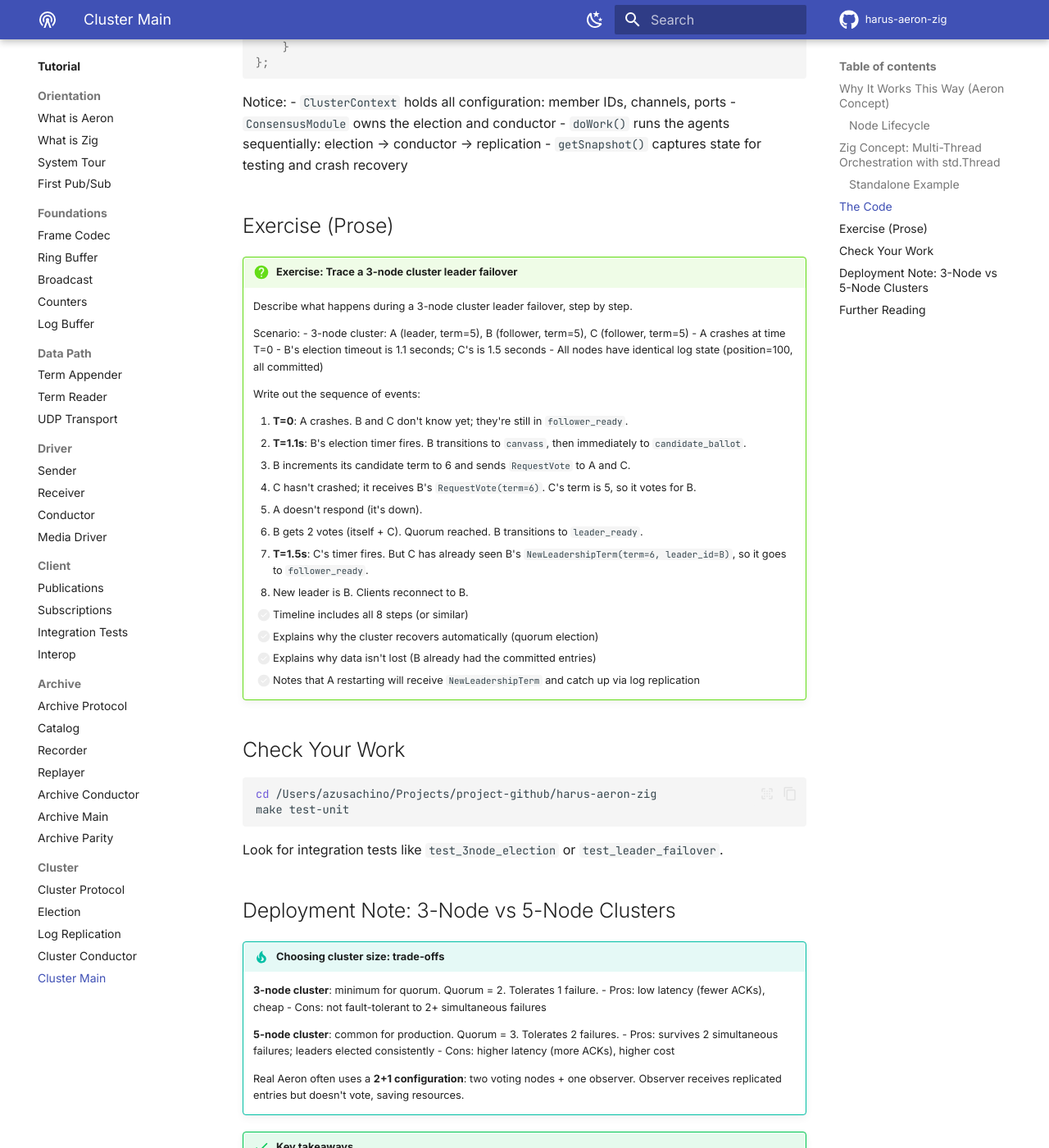
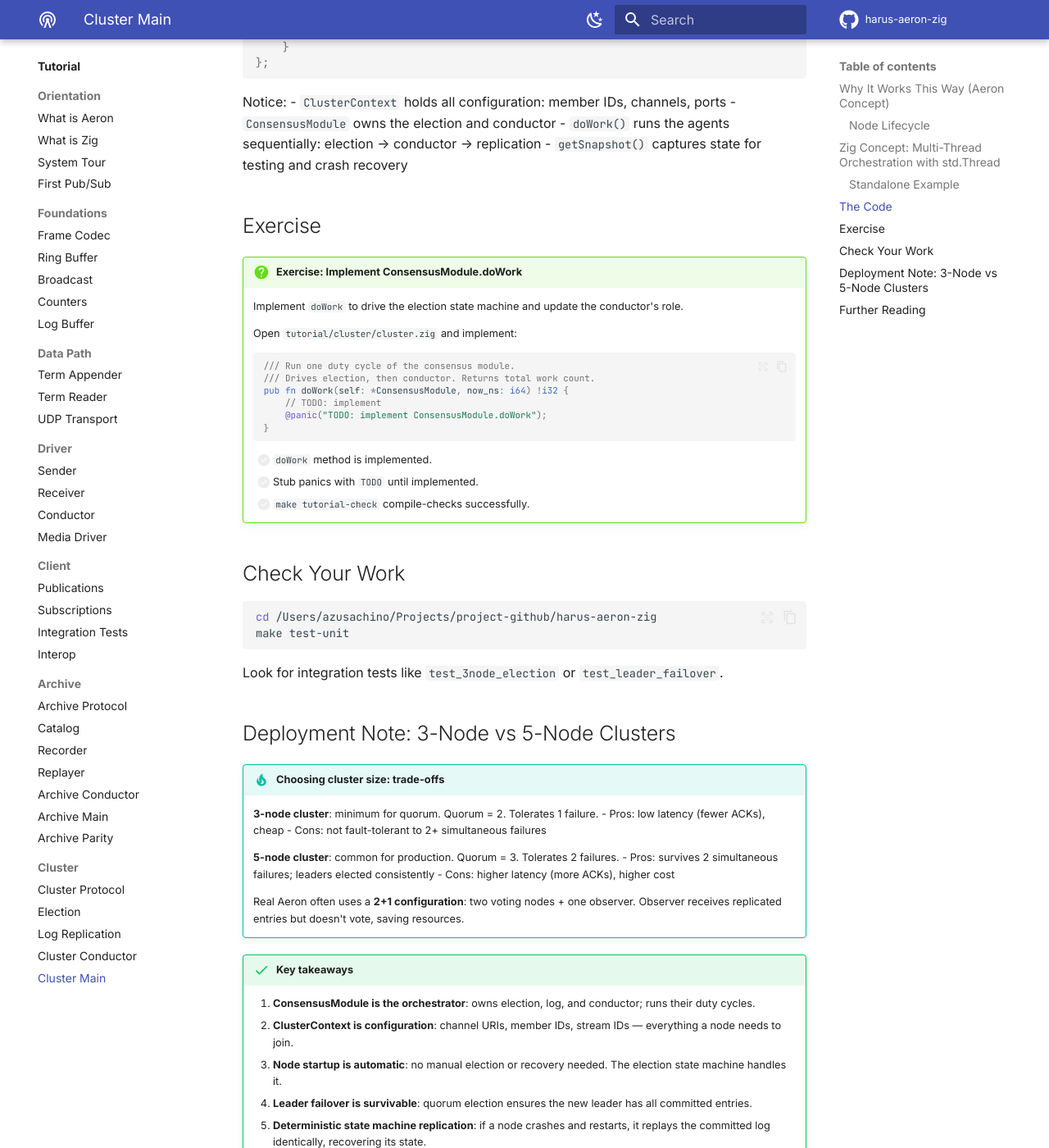
Before and after one commit to azusachino/harus-aeron-zig, an MkDocs documentation site: the page built from docs/tutorial/06-cluster/05-cluster-main.md, in a window 1280 px wide and 1400 px high, scrolled down 6564 px. Shown: the whole window at 82% size. Built offline with MkDocs 1.6.1 and Material for MkDocs 9.7.7, drawn with Linux system fonts in a browser that asks for light colours; comment, search, counter and statistics services are not loaded.

Commit message:
feat(docs): align archive and cluster tutorial chapters with code stubs

````diff
--- a/docs/tutorial/06-cluster/05-cluster-main.md
+++ b/docs/tutorial/06-cluster/05-cluster-main.md
@@ -290,32 +290,25 @@ Notice:
 - `doWork()` runs the agents sequentially: election → conductor → replication
 - `getSnapshot()` captures state for testing and crash recovery
 
-## Exercise (Prose)
+## Exercise
 
-!!! question "Exercise: Trace a 3-node cluster leader failover"
-    Describe what happens during a 3-node cluster leader failover, step by step.
+!!! question "Exercise: Implement ConsensusModule.doWork"
+    Implement `doWork` to drive the election state machine and update the conductor's role.
 
-    Scenario:
-    - 3-node cluster: A (leader, term=5), B (follower, term=5), C (follower, term=5)
-    - A crashes at time T=0
-    - B's election timeout is 1.1 seconds; C's is 1.5 seconds
-    - All nodes have identical log state (position=100, all committed)
+    Open `tutorial/cluster/cluster.zig` and implement:
 
-    Write out the sequence of events:
+    ```zig
+    /// Run one duty cycle of the consensus module.
+    /// Drives election, then conductor. Returns total work count.
+    pub fn doWork(self: *ConsensusModule, now_ns: i64) !i32 {
+        // TODO: implement
+        @panic("TODO: implement ConsensusModule.doWork");
+    }
+    ```
 
-    1. **T=0**: A crashes. B and C don't know yet; they're still in `follower_ready`.
-    2. **T=1.1s**: B's election timer fires. B transitions to `canvass`, then immediately to `candidate_ballot`.
-    3. B increments its candidate term to 6 and sends `RequestVote` to A and C.
-    4. C hasn't crashed; it receives B's `RequestVote(term=6)`. C's term is 5, so it votes for B.
-    5. A doesn't respond (it's down).
-    6. B gets 2 votes (itself + C). Quorum reached. B transitions to `leader_ready`.
-    7. **T=1.5s**: C's timer fires. But C has already seen B's `NewLeadershipTerm(term=6, leader_id=B)`, so it goes to `follower_ready`.
-    8. New leader is B. Clients reconnect to B.
-
-    - [ ] Timeline includes all 8 steps (or similar)
-    - [ ] Explains why the cluster recovers automatically (quorum election)
-    - [ ] Explains why data isn't lost (B already had the committed entries)
-    - [ ] Notes that A restarting will receive `NewLeadershipTerm` and catch up via log replication
+    - [ ] `doWork` method is implemented.
+    - [ ] Stub panics with `TODO` until implemented.
+    - [ ] `make tutorial-check` compile-checks successfully.
 
 ## Check Your Work
 
````
Also changed, not shown: docs/tutorial/05-archive/05-archive-conductor.md (+7 -11 lines), docs/tutorial/05-archive/06-archive-main.md (+9 -11 lines), docs/tutorial/06-cluster/04-cluster-conductor.md (+8 -18 lines).
